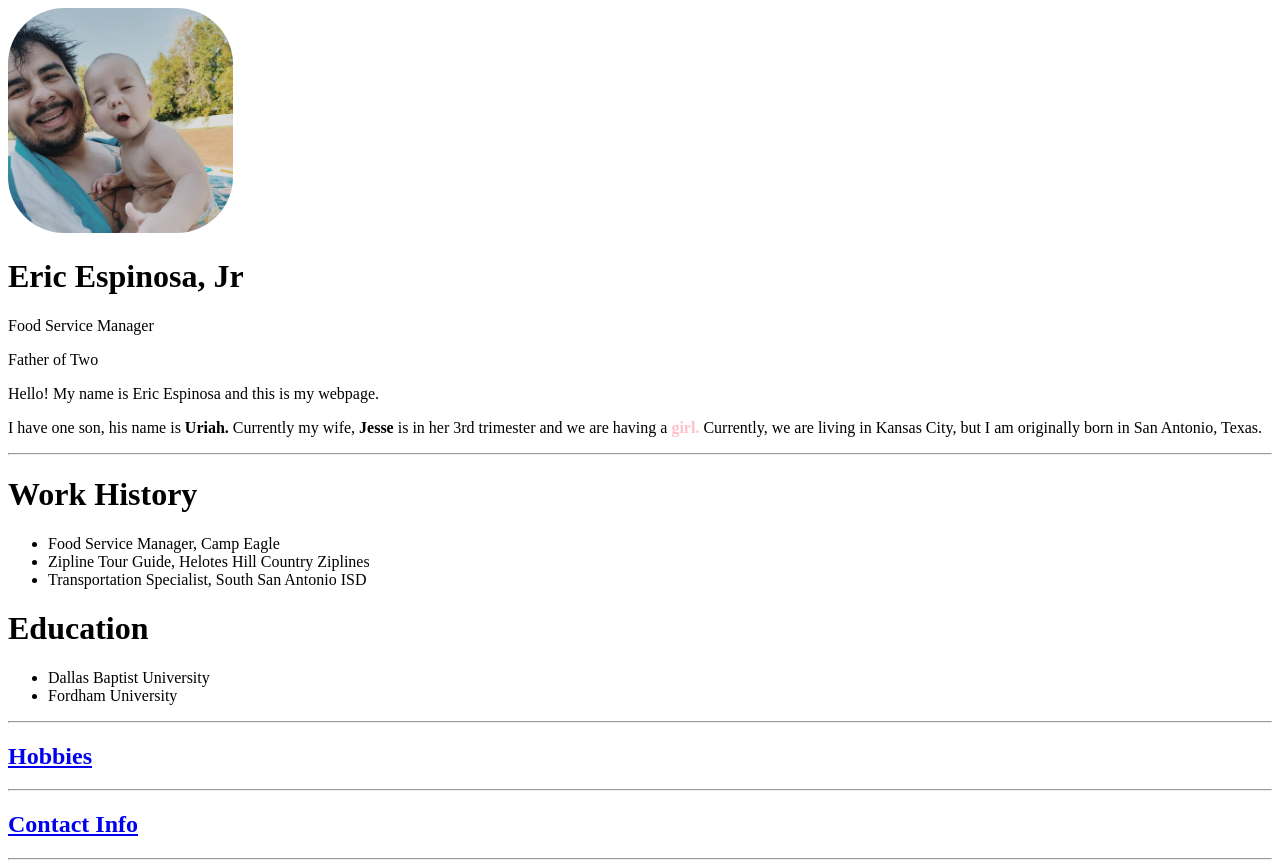
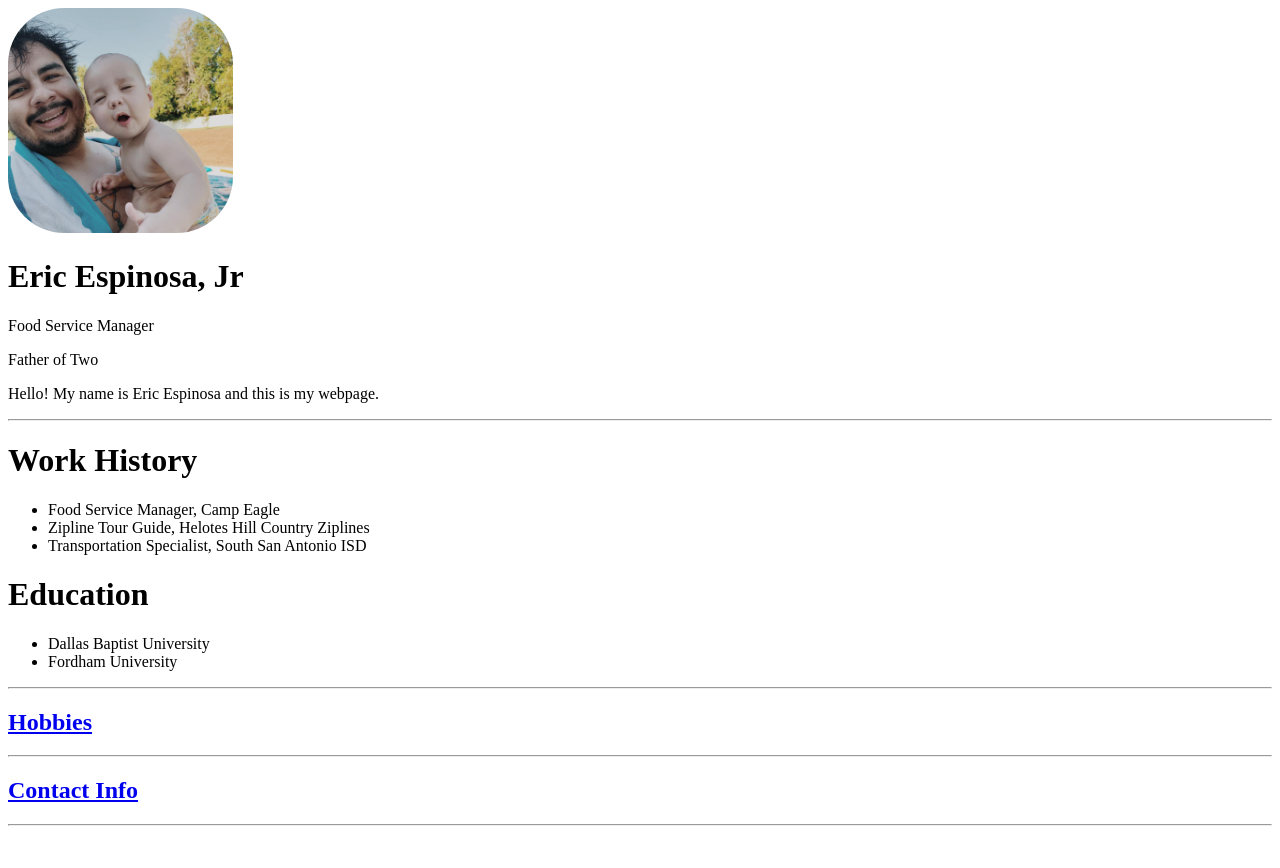
Before and after one commit to ericjrespinosa/ericspersonalsite, a plain HTML site: page index_ownsite.html in a window 1280 px wide. After the commit the page ends 834 px from the top, so only its background shows below. Drawn offline with Linux system fonts and the light colour scheme.

Commit message:
took off info about my wife

```diff
--- a/index_ownsite.html
+++ b/index_ownsite.html
@@ -10,9 +10,8 @@
     <h1>Eric Espinosa, Jr</h1>
     <p>Food Service Manager</p>
     <p>Father of Two</p>
-    <p>Hello! My name is Eric Espinosa and this is my webpage. <p>I have one son, his name is <strong>Uriah.</strong> Currently my wife, <strong>Jesse</strong> is in her 3rd trimester and we are having a <strong style="color: pink;">girl.</strong>
-    Currently, we are living in Kansas City, but I am originally born in San Antonio, Texas.
-<hr>
+    <p>Hello! My name is Eric Espinosa and this is my webpage.
+        <hr>
         <h1>Work History</h1>
         <ul>
             <li>Food Service Manager, Camp Eagle</li>
```
